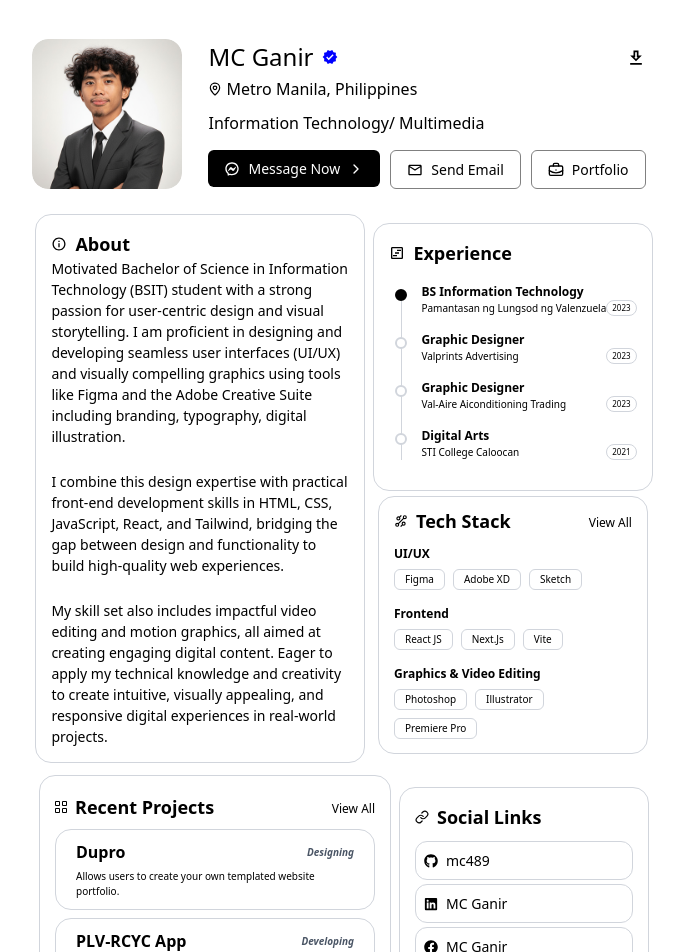
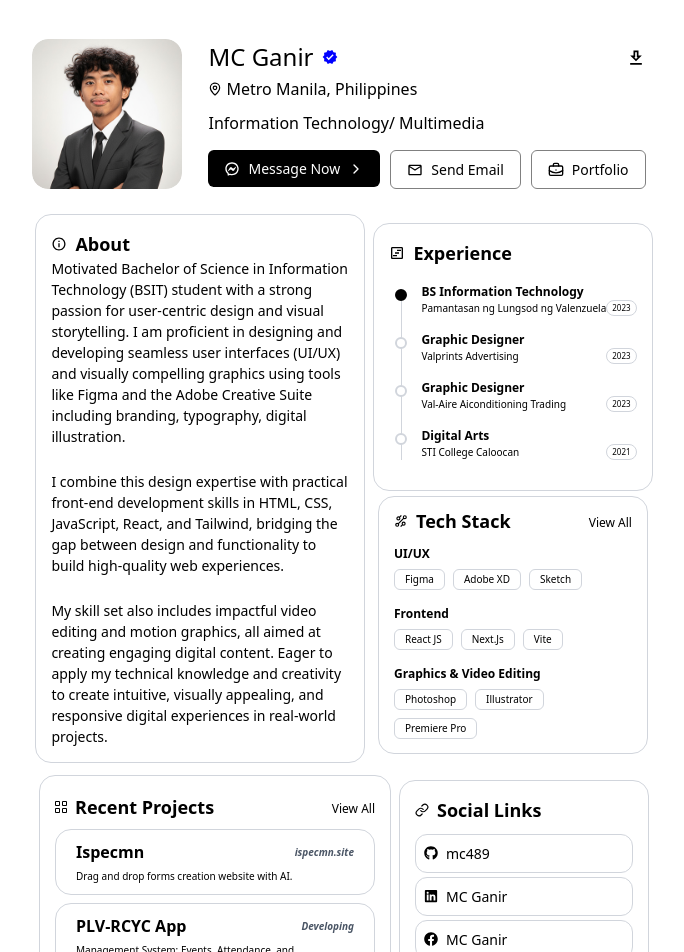
Before and after one commit to mc489/mc489portfolio, a React (Vite) app: page / in a window 1280 px wide. Shown: the top 952 px of the page, without its empty margins (296-980 px from the left). Built offline with nearby package versions, Linux system fonts and the light colour scheme.

Commit message:
add specmn.site

```diff
--- a/src/Projects.jsx
+++ b/src/Projects.jsx
@@ -36,20 +36,20 @@ function Projects() {
                             <span className='text-[12px] cursor-pointer'>View All</span>
                             </button>
                         </div>
-
-      <button onClick={() => setShowModal(true)} className='w-[320px] px-[20px] py-[10px] text-left
+<a href="https://ispecmn.site/ " target="_blank" rel="noopenner noreferrer">
+      <button onClick={() => setShowModal(true)} className=' w-[320px] px-[20px] py-[10px] text-left
                          border-1 border-gray-300 rounded-[16px] cursor-pointer
                        px-2 py-2 hover:-translate-y-0.5  duration-200'>
 
                            <div className="flex items-center justify-between mb-[5px]">
-                            <h1 className='font-bold ' >Dupro</h1>
-                               <span className="text-[10px] font-semibold italic text-gray-600">Designing</span>
+                            <h1 className='font-bold'>Ispecmn</h1>
+                               <span className="text-[10px] font-semibold italic text-gray-600">ispecmn.site</span>
                             </div>
                             <p className='text-[10px]'>
-                            Allows users to create your own templated website portfolio.
+                            Drag and drop forms creation website with AI.
                             </p>
                         </button>
-
+</a>
 
                         <button onClick={() => setShowModal(true)} className=' w-[320px] px-[20px] py-[10px] text-left
                          border-1 border-gray-300 rounded-[16px] cursor-pointer
@@ -123,20 +123,21 @@ function Projects() {
                             <span className='text-[10px] cursor-pointer'>View All</span>
                             </button>
                         </div>
+<a href="https://ispecmn.site/ " target="_blank" rel="noopenner noreferrer">
 
                           <button onClick={() => setShowModal(true)} className='w-full cursor-pointer'>
                                 <div className='px-[15px] py-[10px] text-left
                          border-1 border-gray-300 rounded-[16px]'>
  <div className="flex items-center justify-between mb-[5px]">
-                                    <h1 className='font-semibold text-[14px] mb-[5px]' >Dupro</h1>
-                                 <span className="text-[8px] font-semibold italic text-gray-600">Designing</span>
+                                    <h1 className='font-semibold text-[14px] mb-[5px]' >Ispecmn</h1>
+                                 <span className="text-[8px] font-semibold italic text-gray-600">ispecmn.site</span>
                                 </div>
                                     <p className='text-[10px]'>
-                                       Allows you to create your own templated website portfolio.
+                            Drag and drop forms creation website with AI.
                                     </p>
                                 </div>
                             </button>
-
+</a>
 
                             <button onClick={() => setShowModal(true)} className='w-full cursor-pointer'>
                                 <div className='px-[15px] py-[10px] text-left
```
